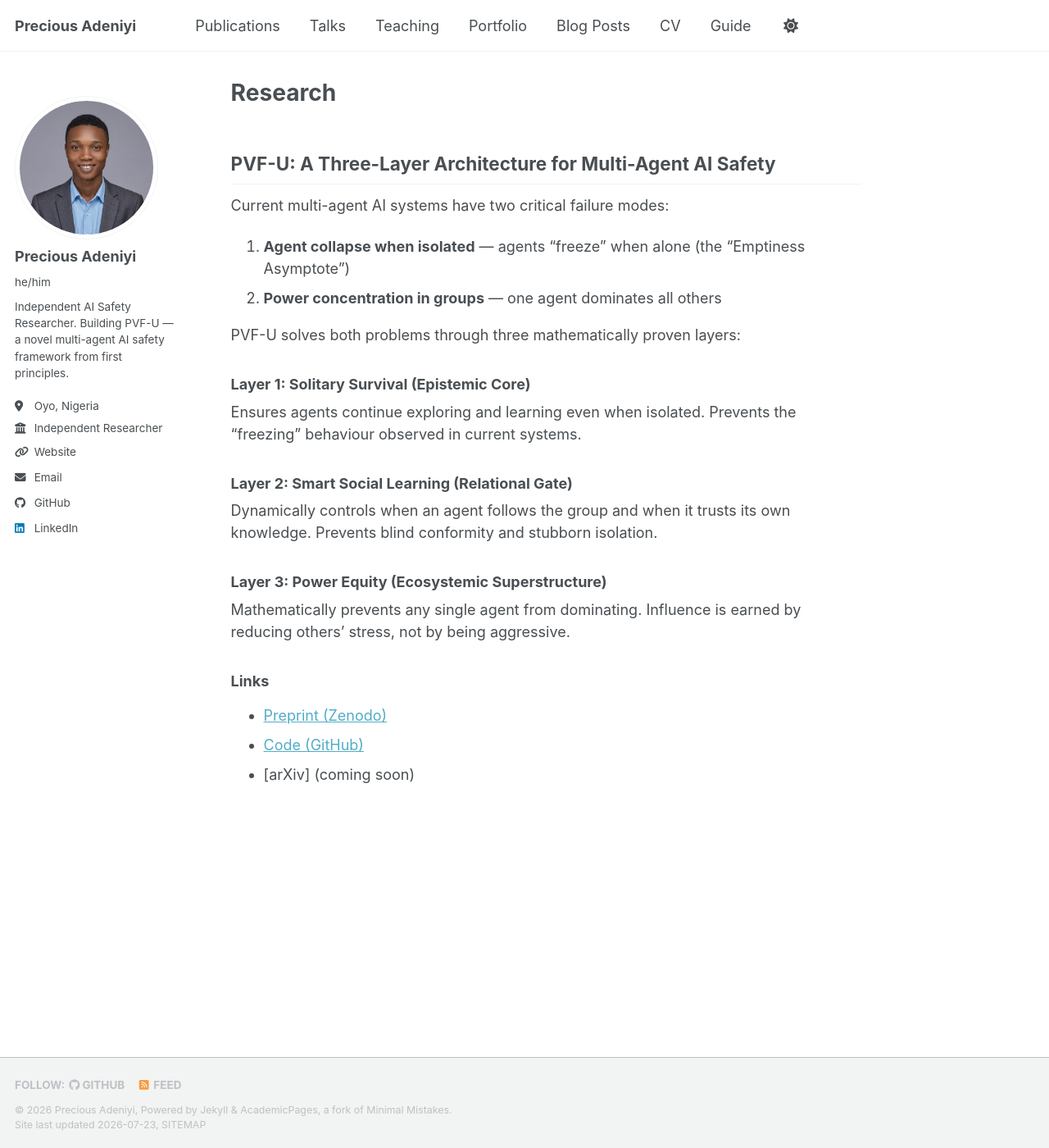
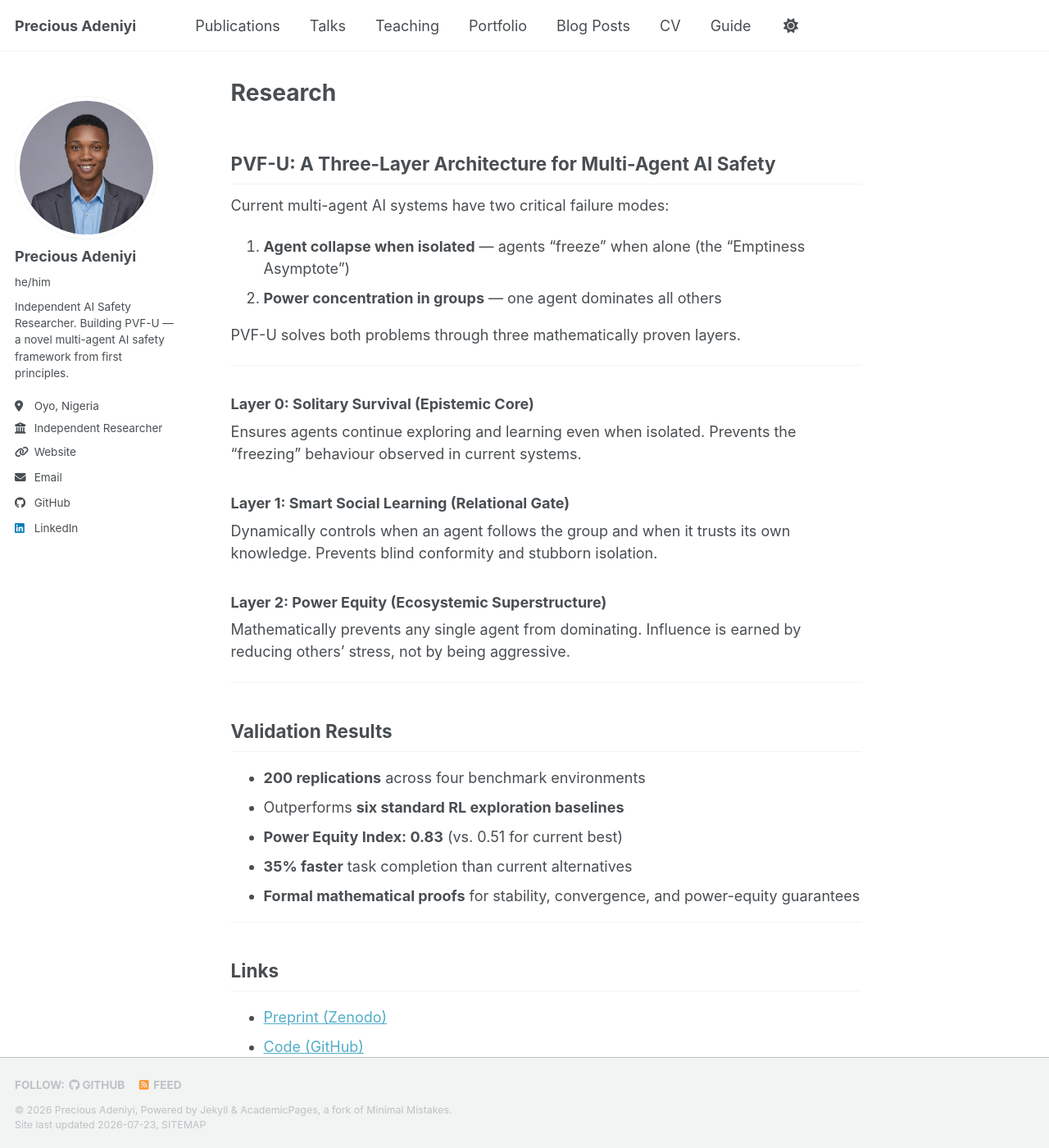
Before and after one commit to preciousadeniyi/preciousadeniyi.github.io, a Jekyll site: the page built from _pages/research.md, in a window 1280 px wide and 1400 px high. Shown: the whole window at 82% size. Built offline with Jekyll 4.4.1, drawn with Linux system fonts in a browser that asks for light colours; a style sheet for code colours, icons or effects is not loaded; some of the changed text lies outside the part shown.

Commit message:
Revise layers and add validation results in research.md
Updated layers and validation results in research documentation.

```diff
--- a/_pages/research.md
+++ b/_pages/research.md
@@ -12,14 +12,51 @@ Current multi-agent AI systems have two critical failure modes:
 1. **Agent collapse when isolated** — agents "freeze" when alone (the "Emptiness Asymptote")
 2. **Power concentration in groups** — one agent dominates all others
 
-PVF-U solves both problems through three mathematically proven layers:
+PVF-U solves both problems through three mathematically proven layers.
 
-### Layer 1: Solitary Survival (Epistemic Core)
+---
+
+### Layer 0: Solitary Survival (Epistemic Core)
+
 Ensures agents continue exploring and learning even when isolated. Prevents the "freezing" behaviour observed in current systems.
 
-### Layer 2: Smart Social Learning (Relational Gate)
+### Layer 1: Smart Social Learning (Relational Gate)
+
 Dynamically controls when an agent follows the group and when it trusts its own knowledge. Prevents blind conformity and stubborn isolation.
 
+### Layer 2: Power Equity (Ecosystemic Superstructure)
+
+Mathematically prevents any single agent from dominating. Influence is earned by reducing others' stress, not by being aggressive.
+
+---
+
+## Validation Results
+
+- **200 replications** across four benchmark environments
+- Outperforms **six standard RL exploration baselines**
+- **Power Equity Index: 0.83** (vs. 0.51 for current best)
+- **35% faster** task completion than current alternatives
+- **Formal mathematical proofs** for stability, convergence, and power-equity guarantees
+
+---
+
+## Links
+
+- [Preprint (Zenodo)](https://doi.org/10.5281/zenodo.21324699)
+- [Code (GitHub)](https://github.com/preciousadeniyi/Pvf_u)
+- [arXiv] (coming soon)
+
+---
+
+
+---
+
+## Future Directions
+
+- Extend PVF-U to physical robotics
+- Scale simulations to N=500 agents
+- Submit to peer-reviewed journal
+- Build community around open-source framework
 ### Layer 3: Power Equity (Ecosystemic Superstructure)
 Mathematically prevents any single agent from dominating. Influence is earned by reducing others' stress, not by being aggressive.
 
```
